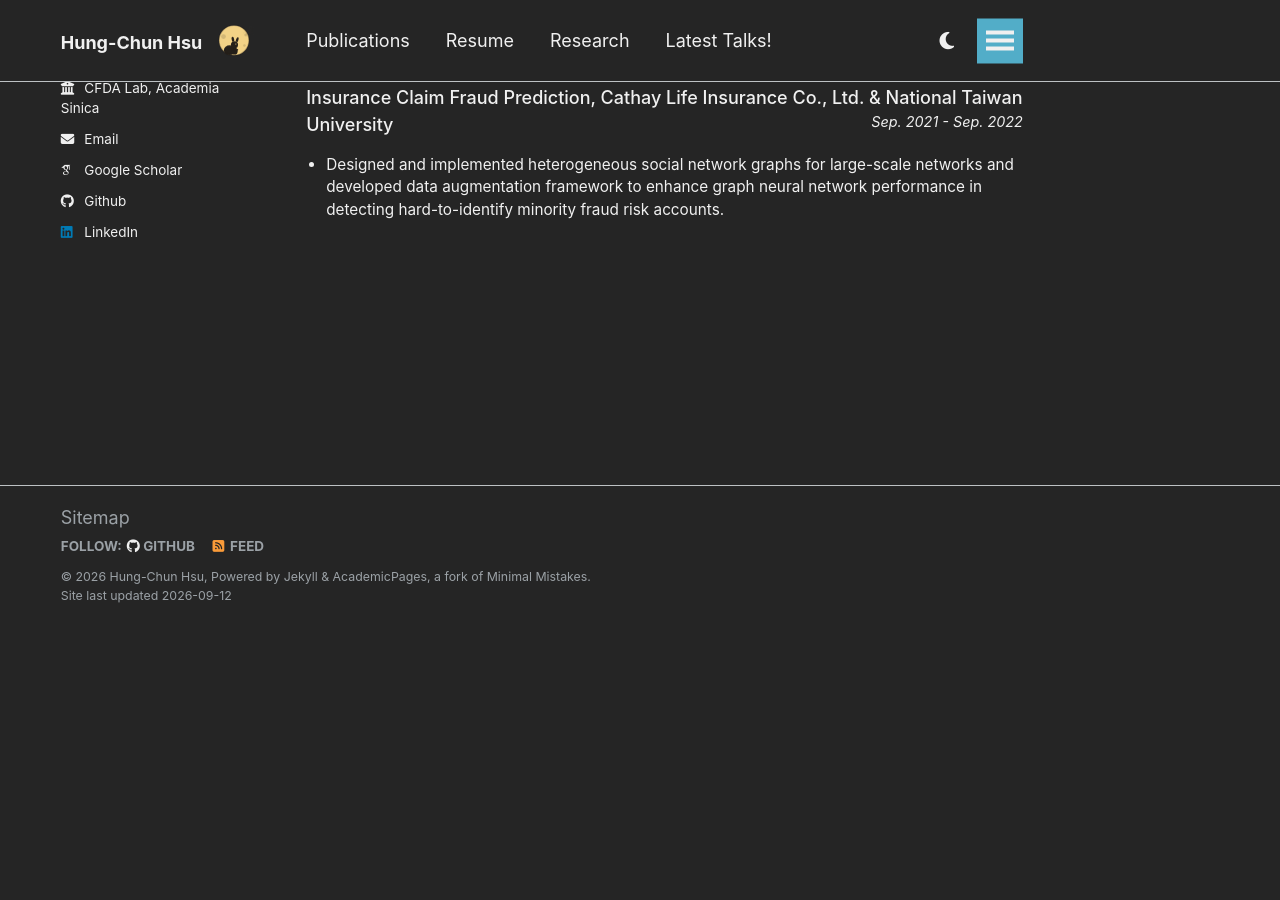
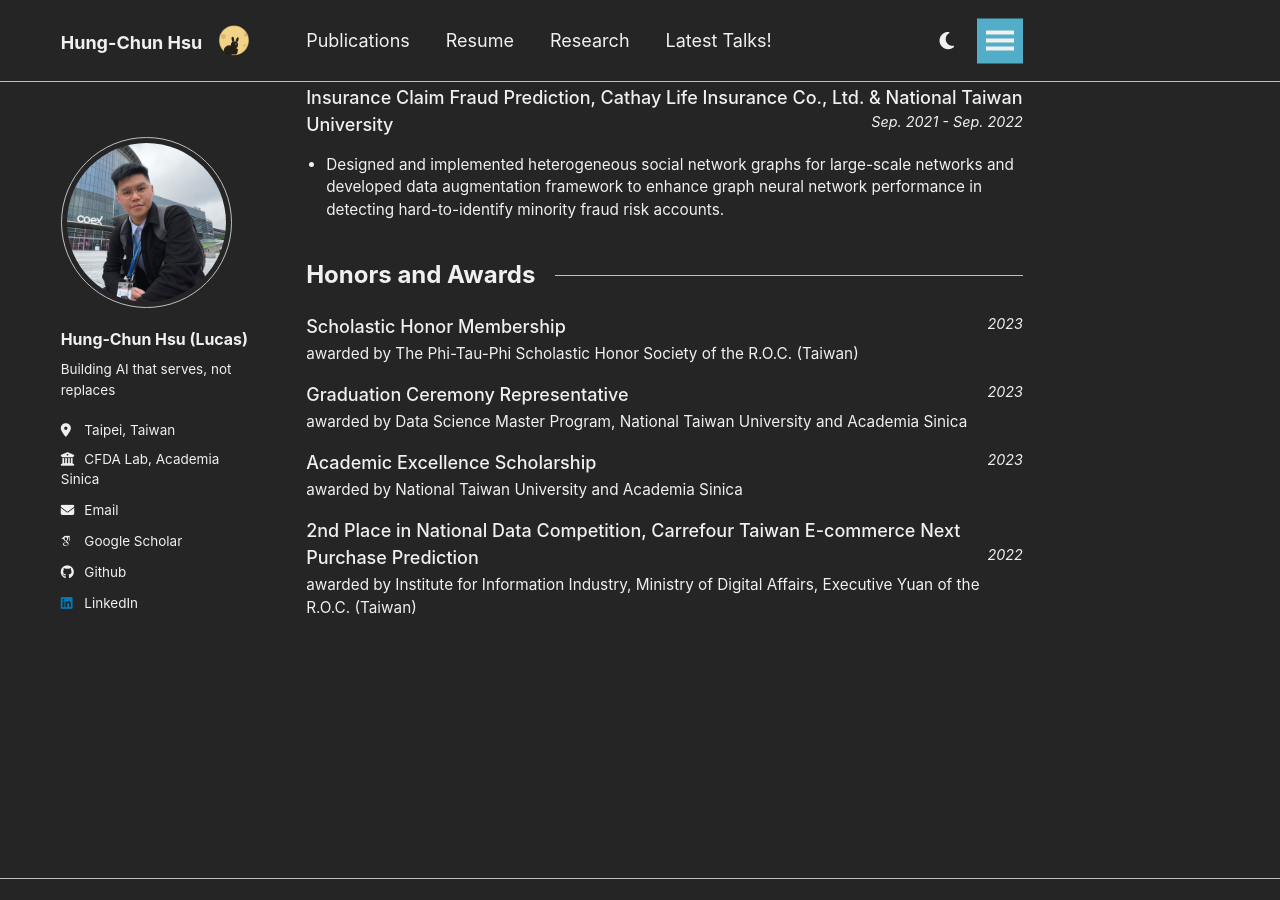
Before and after one commit to lucas-hc-hsu/lucas-hc-hsu.github.io, a Jekyll site: the page built from _pages/cv.md, in a window 1280 px wide and 900 px high, scrolled down 2331 px. Built offline with Jekyll 4.4.1, drawn with Linux system fonts in a browser that asks for light colours; some web fonts are replaced; before the commit the page ends 2954 px from its top, so only the background shows below that.

Commit message:
Put the awards on the site
Four honours sat in the CV and nowhere on the site: the Phi-Tau-Phi
membership, speaking for the class at graduation, the excellence
scholarship, and second place in the national Carrefour competition. They
are the kind of thing an admissions reader looks for and had no home here.

Set as its own section after Representative Project, in the same shape as
the sections above it.

Co-Authored-By: Claude Opus 5 (1M context) <noreply@anthropic.com>
Claude-Session: https://claude.ai/code/session_01GhMg4GJdFWXasgVdjRV2LN

```diff
--- a/_pages/cv.md
+++ b/_pages/cv.md
@@ -193,6 +193,55 @@ Representative Project
   </div>
 </div>
 
+<!-- Section Divider -->
+<div style="display: flex; align-items: center; margin: 30px 0 20px 0;">
+  <div style="padding: 0 20px 0 0; font-weight: bold; color: var(--global-text-color); font-size: 24px; background-color: var(--global-bg-color);">
+    Honors and Awards
+  </div>
+  <div style="flex: 1; height: 1px; background-color: var(--global-border-color);"></div>
+</div>
+
+{% comment %}
+Honors and Awards
+======
+{% endcomment %}
+<div style="display: flex; align-items: flex-start; gap: 15px; margin: 15px 0; flex-wrap: wrap;">
+  <div style="flex: 1; min-width: 250px;">
+    <p style="margin-top: 0; margin-bottom: 3px; font-weight: 550;">
+      Scholastic Honor Membership <span style="float: right; font-style: italic; font-size: 0.8em; font-weight: normal;">2023</span>
+    </p>
+    <p style="font-size: 0.85em; margin-bottom: 0;">awarded by The Phi-Tau-Phi Scholastic Honor Society of the R.O.C. (Taiwan)</p>
+  </div>
+</div>
+
+<div style="display: flex; align-items: flex-start; gap: 15px; margin: 15px 0; flex-wrap: wrap;">
+  <div style="flex: 1; min-width: 250px;">
+    <p style="margin-top: 0; margin-bottom: 3px; font-weight: 550;">
+      Graduation Ceremony Representative <span style="float: right; font-style: italic; font-size: 0.8em; font-weight: normal;">2023</span>
+    </p>
+    <p style="font-size: 0.85em; margin-bottom: 0;">awarded by Data Science Master Program, National Taiwan University and Academia Sinica</p>
+  </div>
+</div>
+
+<div style="display: flex; align-items: flex-start; gap: 15px; margin: 15px 0; flex-wrap: wrap;">
+  <div style="flex: 1; min-width: 250px;">
+    <p style="margin-top: 0; margin-bottom: 3px; font-weight: 550;">
+      Academic Excellence Scholarship <span style="float: right; font-style: italic; font-size: 0.8em; font-weight: normal;">2023</span>
+    </p>
+    <p style="font-size: 0.85em; margin-bottom: 0;">awarded by National Taiwan University and Academia Sinica</p>
+  </div>
+</div>
+
+<div style="display: flex; align-items: flex-start; gap: 15px; margin: 15px 0; flex-wrap: wrap;">
+  <div style="flex: 1; min-width: 250px;">
+    <p style="margin-top: 0; margin-bottom: 3px; font-weight: 550;">
+      2nd Place in National Data Competition, Carrefour Taiwan E-commerce Next Purchase Prediction <span style="float: right; font-style: italic; font-size: 0.8em; font-weight: normal;">2022</span>
+    </p>
+    <p style="font-size: 0.85em; margin-bottom: 0;">awarded by Institute for Information Industry, Ministry of Digital Affairs, Executive Yuan of the R.O.C. (Taiwan)</p>
+  </div>
+</div>
+
+
 {% comment %}
 <!-- Section Divider -->
 <div style="display: flex; align-items: center; margin: 30px 0 20px 0;">
```
